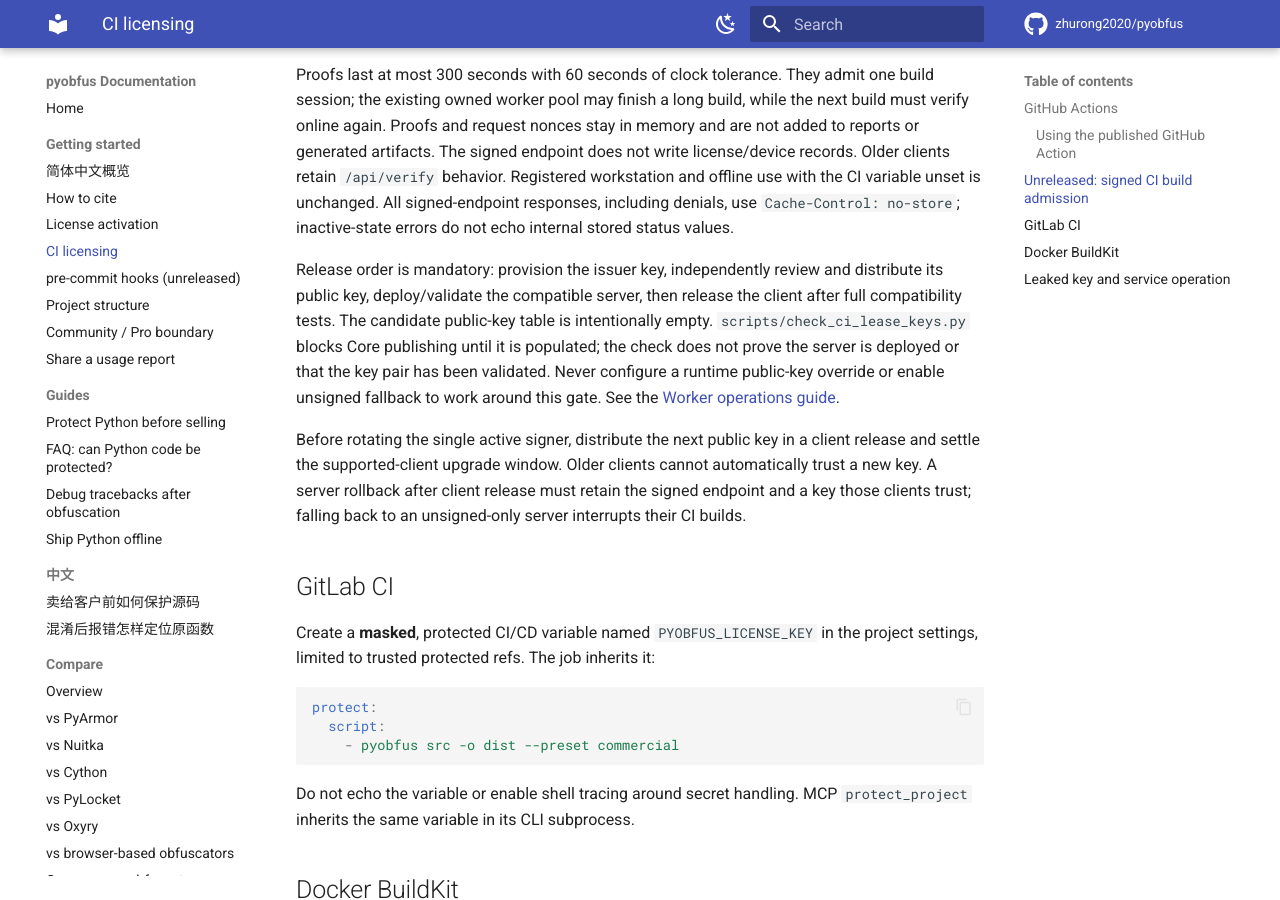
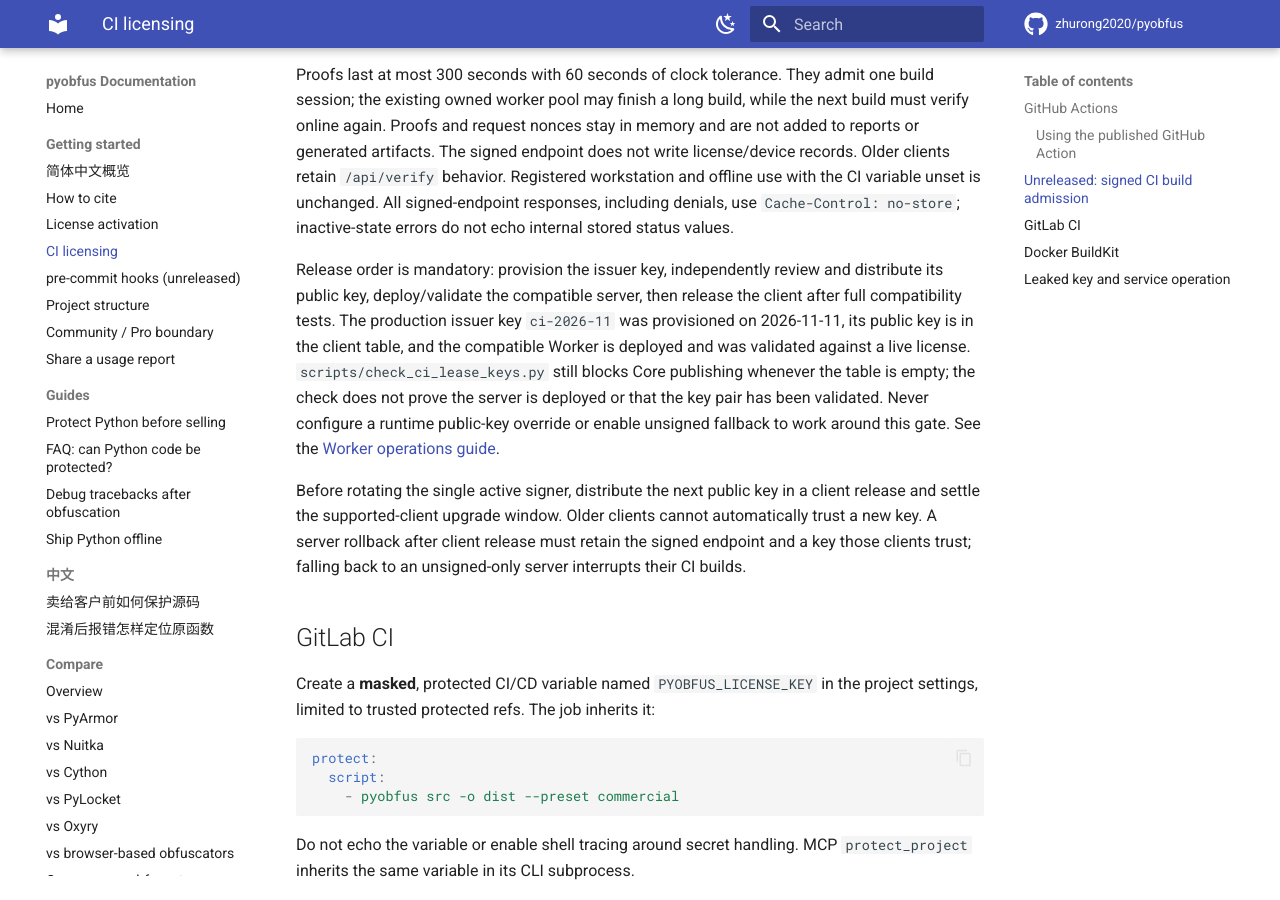
Before and after one commit to zhurong2020/pyobfus, an MkDocs documentation site: the page built from docs/CI_LICENSING.md, in a window 1280 px wide and 900 px high, scrolled down 1544 px. Built offline with MkDocs 1.6.1 and Material for MkDocs 9.7.7, drawn with Linux system fonts in a browser that asks for light colours; comment, search, counter and statistics services are not loaded.

Commit message:
feat(pro): provision production CI issuer key ci-2026-11
Populate the client trust table with the reviewed Ed25519 public key and
declare the public key id as a Worker variable. The private JWK lives only in
the Worker secret and the maintainer's private store. The compatible Worker
(version 13aaa4a8) is deployed and passed a live signed-admission check;
the legacy /api/verify CI path is unchanged.

Co-Authored-By: Claude Opus 5.5 <noreply@anthropic.com>

```diff
--- a/docs/CI_LICENSING.md
+++ b/docs/CI_LICENSING.md
@@ -77,10 +77,12 @@ inactive-state errors do not echo internal stored status values.
 
 Release order is mandatory: provision the issuer key, independently review and
 distribute its public key, deploy/validate the compatible server, then release
-the client after full compatibility tests. The candidate public-key table is
-intentionally empty. `scripts/check_ci_lease_keys.py` blocks Core publishing
-until it is populated; the check does not prove the server is deployed or that
-the key pair has been validated. Never configure a runtime public-key override
+the client after full compatibility tests. The production issuer key
+`ci-2026-11` was provisioned on 2026-11-11, its public key is in the client
+table, and the compatible Worker is deployed and was validated against a live
+license. `scripts/check_ci_lease_keys.py` still blocks Core publishing whenever
+the table is empty; the check does not prove the server is deployed or that the
+key pair has been validated. Never configure a runtime public-key override
 or enable unsigned fallback to work around this gate. See the
 [Worker operations guide](https://github.com/zhurong2020/pyobfus/blob/main/cloudflare-worker/README.md).
 
```
Also changed, not shown: CLAUDE.md (+2 -0 lines), cloudflare-worker/README.md (+7 -6 lines), docs/CURRENT_PLAN_ZH.md (+2 -0 lines), docs/TODO.md (+1 -1 lines), 2 other files.
